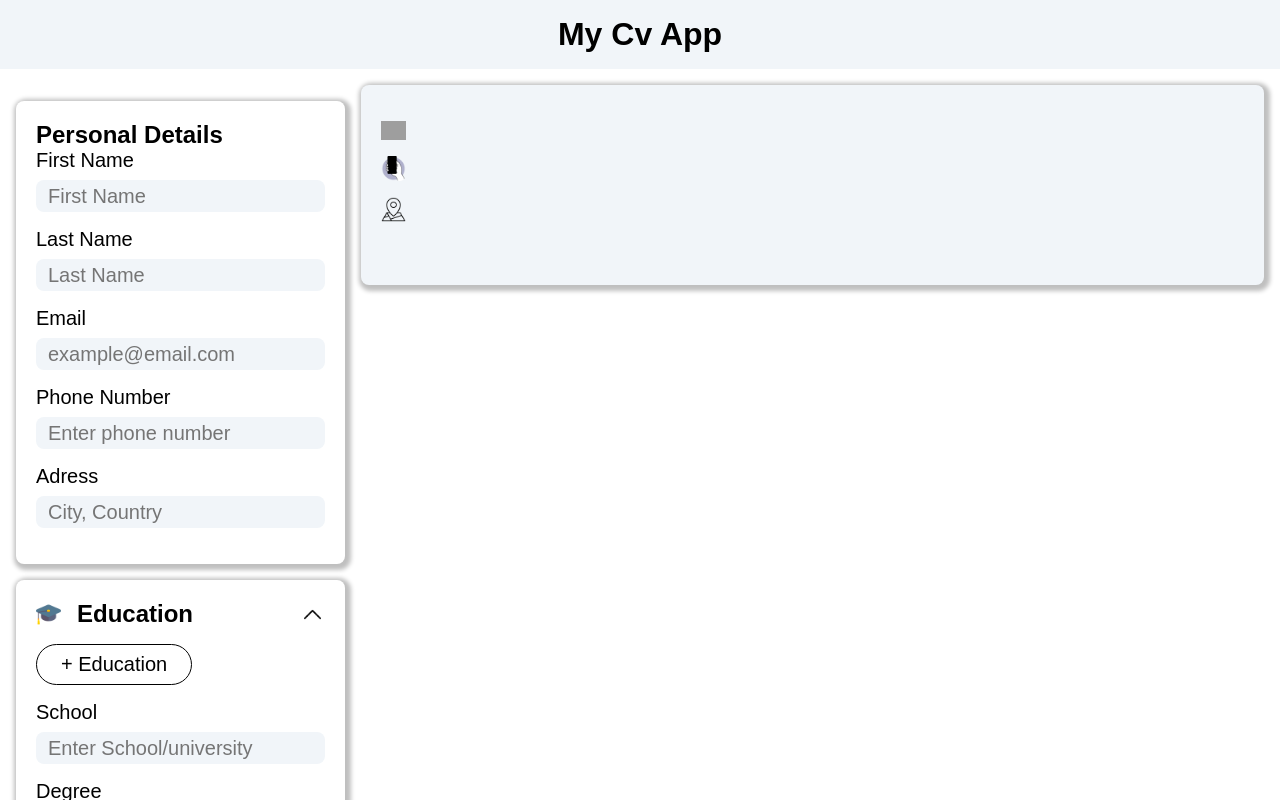
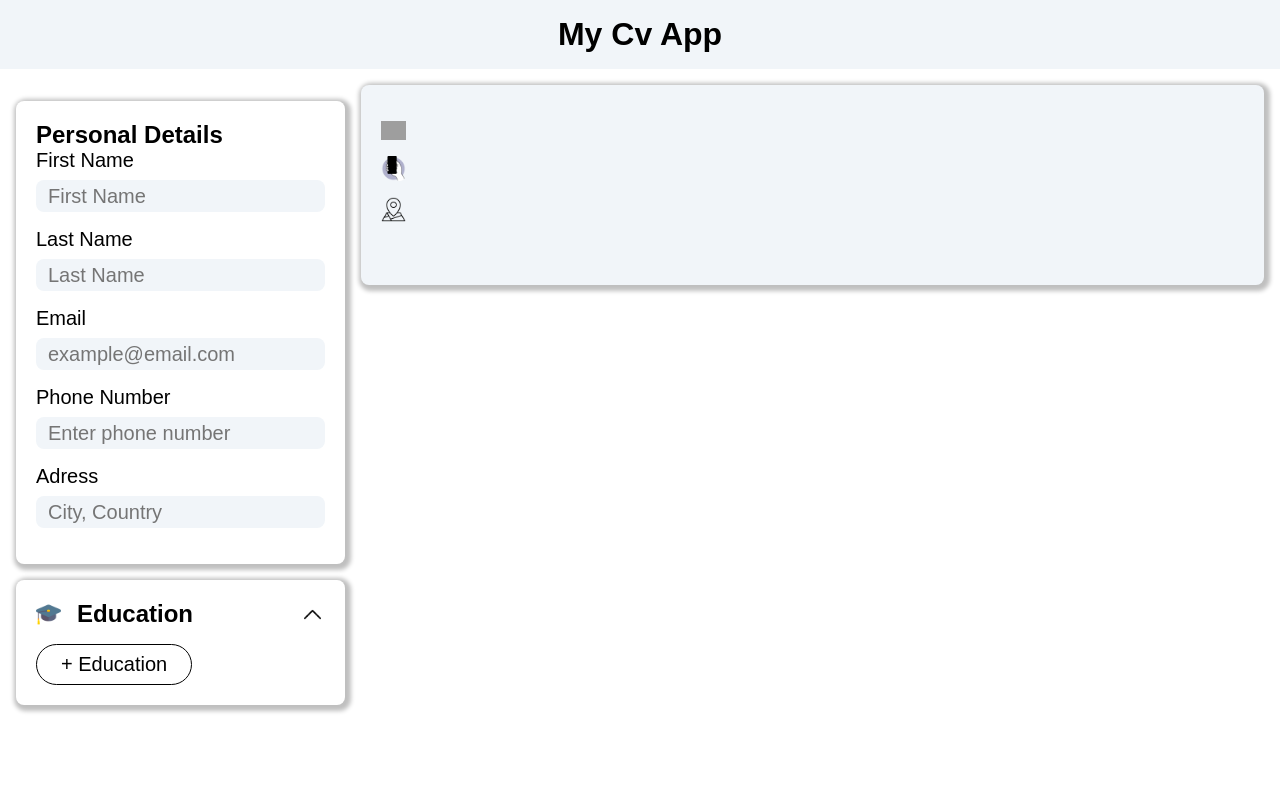
Before and after one commit to Medido1/The-OdinProject-CV-Application, a React (Vite) app: page / in a window 1280 px wide. Shown: the top 800 px of the page. Built offline with nearby package versions, Linux system fonts and the light colour scheme; grey boxes are pictures that could not be loaded.

Commit message:
Link the education form to the arrow icon

```diff
--- a/src/components/EducationInput.jsx
+++ b/src/components/EducationInput.jsx
@@ -28,6 +28,7 @@ export default function EducationInput() {
       {addBtn &&
       <button className='btn add' onClick={showAddBtn}>+ Education</button>
       }
+      {showForm &&
       <form action="" className='education_form'>
         <InputGrp id="school" labeltext="School"
           type="text" placeholder="Enter School/university"
@@ -38,6 +39,7 @@ export default function EducationInput() {
         <InputGrp id="startDate" labeltext="Start Date" type="date" />
         <InputGrp id="endDate" labeltext="end Date"type="date" />
       </form>
+      }
     </div>
   )
 }
```
